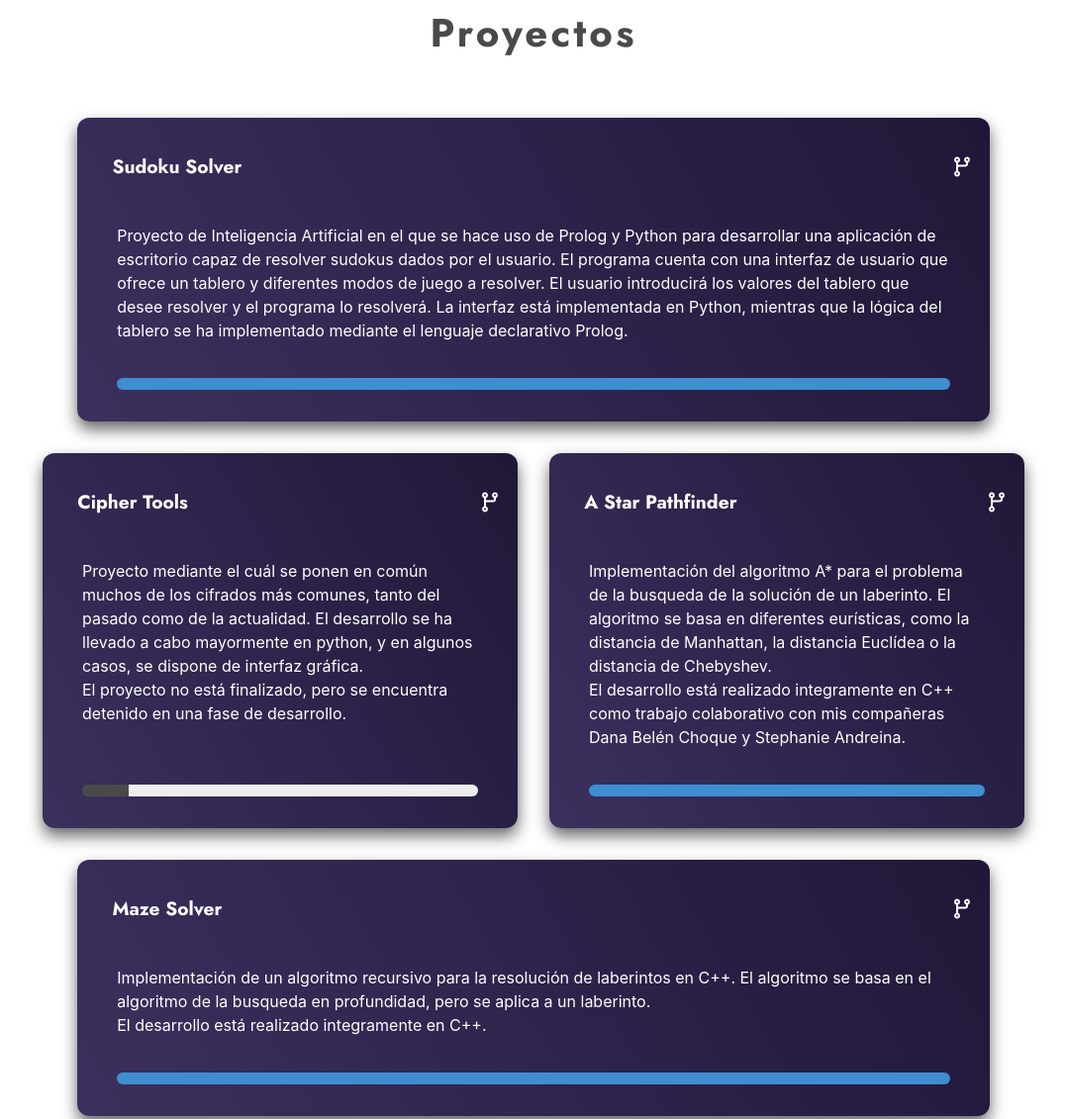
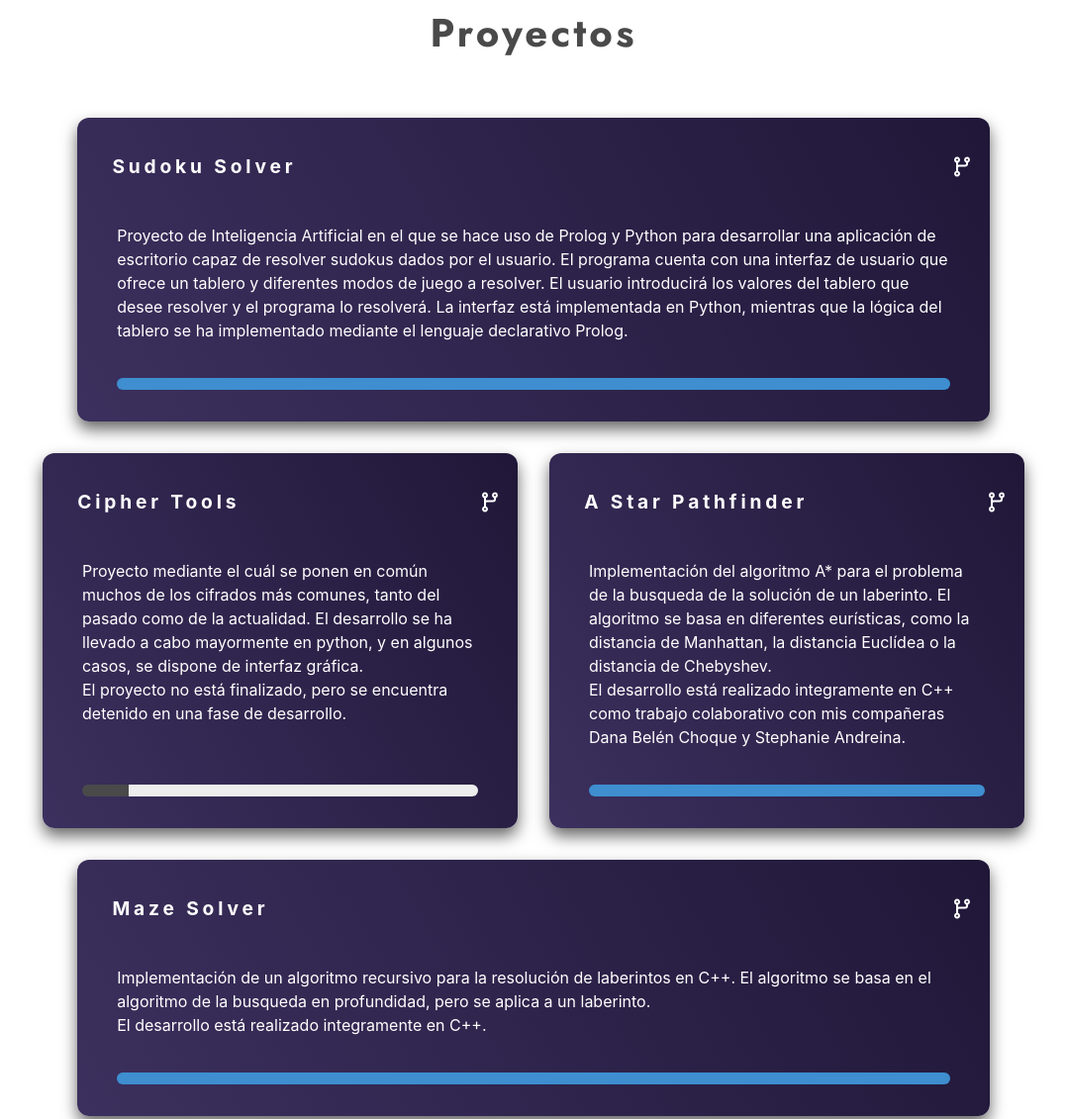
Before and after one commit to FNDme/Portfolio, a plain HTML site: page index.html in a window 1280 px wide. Shown: the part 1431-2562 px from the top of the page at 99% size, without its empty margins (101-1178 px from the left). Drawn offline with Linux system fonts and the light colour scheme.

Commit message:
Solved card-header accesibility using h3

```diff
--- a/css/stylesheet.css
+++ b/css/stylesheet.css
@@ -166,6 +166,9 @@ p {
   padding-left: 1.5em;
   padding: 1em;
   margin-bottom: 0%;
+  margin-top: 0%;
+  font-size: 1.2em;
+  letter-spacing: 0.2em;
 }
 
 .card-content {
--- a/index.html
+++ b/index.html
@@ -75,9 +75,9 @@
         <div class="card double-card">
           <a href="https://github.com/FNDme/Sudoku">
             <header class="card-header is-shadowless">
-              <p class="card-header-title">
+              <h3 class="card-header-title">
                 Sudoku Solver
-              </p>
+              </h3>
               <svg xmlns="http://www.w3.org/2000/svg" viewBox="-4 -2 24 24" width="24" fill="currentColor"><path d="M3 18a1 1 0 1 0 0-2 1 1 0 0 0 0 2zm1-7.002v3.173a3.001 3.001 0 1 1-2 0V5.829a3.001 3.001 0 1 1 2 0v2.34c.312-.11.647-.17.997-.171l6.037-.006a1 1 0 0 0 .999-1V5.84A3.001 3.001 0 0 1 13 0a3 3 0 0 1 1.033 5.817v1.175a3 3 0 0 1-2.997 3l-6.037.006a1 1 0 0 0-.999 1zM3 4a1 1 0 1 0 0-2 1 1 0 0 0 0 2zm10 0a1 1 0 1 0 0-2 1 1 0 0 0 0 2z"></path></svg>            </header>
             <div class="card-content">
               <div>
@@ -90,9 +90,9 @@
         <div class="card">
           <a href="#">
             <header class="card-header is-shadowless">
-              <p class="card-header-title">
+              <h3 class="card-header-title">
                 Cipher Tools
-              </p>
+              </h3>
               <svg xmlns="http://www.w3.org/2000/svg" viewBox="-4 -2 24 24" width="24" fill="currentColor"><path d="M3 18a1 1 0 1 0 0-2 1 1 0 0 0 0 2zm1-7.002v3.173a3.001 3.001 0 1 1-2 0V5.829a3.001 3.001 0 1 1 2 0v2.34c.312-.11.647-.17.997-.171l6.037-.006a1 1 0 0 0 .999-1V5.84A3.001 3.001 0 0 1 13 0a3 3 0 0 1 1.033 5.817v1.175a3 3 0 0 1-2.997 3l-6.037.006a1 1 0 0 0-.999 1zM3 4a1 1 0 1 0 0-2 1 1 0 0 0 0 2zm10 0a1 1 0 1 0 0-2 1 1 0 0 0 0 2z"></path></svg>            </header>
             <div class="card-content">
               <div>
@@ -105,9 +105,9 @@
         <div class="card">
           <a href="https://github.com/FNDme/AStarPathfinder">
             <header class="card-header is-shadowless">
-              <p class="card-header-title">
+              <h3 class="card-header-title">
                 A Star Pathfinder
-              </p>
+              </h3>
               <svg xmlns="http://www.w3.org/2000/svg" viewBox="-4 -2 24 24" width="24" fill="currentColor"><path d="M3 18a1 1 0 1 0 0-2 1 1 0 0 0 0 2zm1-7.002v3.173a3.001 3.001 0 1 1-2 0V5.829a3.001 3.001 0 1 1 2 0v2.34c.312-.11.647-.17.997-.171l6.037-.006a1 1 0 0 0 .999-1V5.84A3.001 3.001 0 0 1 13 0a3 3 0 0 1 1.033 5.817v1.175a3 3 0 0 1-2.997 3l-6.037.006a1 1 0 0 0-.999 1zM3 4a1 1 0 1 0 0-2 1 1 0 0 0 0 2zm10 0a1 1 0 1 0 0-2 1 1 0 0 0 0 2z"></path></svg>            </header>
             <div class="card-content">
               <div>
@@ -120,9 +120,9 @@
         <div class="card">
           <a href="https://github.com/FNDme/MazeSolver">
             <header class="card-header is-shadowless">
-              <p class="card-header-title">
+              <h3 class="card-header-title">
                 Maze Solver
-              </p>
+              </h2>
               <svg xmlns="http://www.w3.org/2000/svg" viewBox="-4 -2 24 24" width="24" fill="currentColor"><path d="M3 18a1 1 0 1 0 0-2 1 1 0 0 0 0 2zm1-7.002v3.173a3.001 3.001 0 1 1-2 0V5.829a3.001 3.001 0 1 1 2 0v2.34c.312-.11.647-.17.997-.171l6.037-.006a1 1 0 0 0 .999-1V5.84A3.001 3.001 0 0 1 13 0a3 3 0 0 1 1.033 5.817v1.175a3 3 0 0 1-2.997 3l-6.037.006a1 1 0 0 0-.999 1zM3 4a1 1 0 1 0 0-2 1 1 0 0 0 0 2zm10 0a1 1 0 1 0 0-2 1 1 0 0 0 0 2z"></path></svg>            </header>
             <div class="card-content">
               <div>
```
